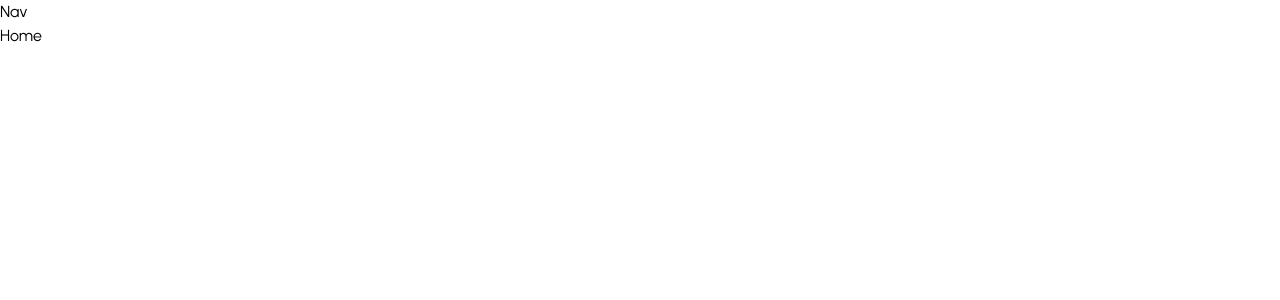
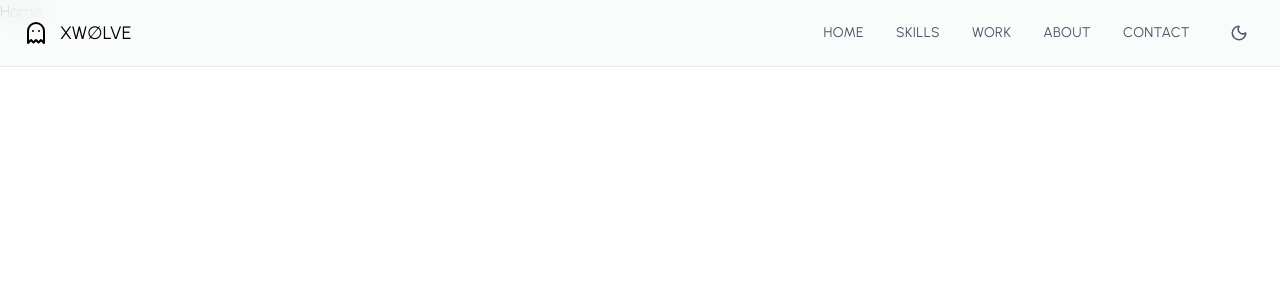
Before and after one commit to Axelbau19/PersonalWeb2.0, a React (Vite) app in the folder personal-web/: page / in a window 1280 px wide. Shown: the top 300 px of the page. Built offline with nearby package versions, Linux system fonts and the light colour scheme.

Commit message:
End navbar

```diff
--- a/personal-web/src/components/NavBar.jsx
+++ b/personal-web/src/components/NavBar.jsx
@@ -1,10 +1,106 @@
 import React from "react";
 import { useState } from "react";
-import {motion,useScroll, AnimatePresence} from "framer-motion"
+import { motion, useScroll, AnimatePresence } from "framer-motion"
+import { Ghost, Sun, Moon, Menu, X } from "lucide-react"
+import { useTheme } from "../context/ThemeContext";
+const NavBar = () => {
+    const { isDarkMode, toggleDarkMode } = useTheme();
+    const [isMenuOpen, setIsMenuOpen] = useState(false);
+    const scrollToSection = (sectionId) => {
+        const element = document.getElementById(sectionId);
+        if (element) {
+            element.scrollIntoView({ behavior: "smooth" });
+            setIsMenuOpen(false);
+        }
+    }
+    return (
+        <motion.nav style={{ opacity: 1 }}
+            className={`fixed w-full top-0 left-0 z-50 px-6 py-4
+        ${isDarkMode ? "bg-gray-950/80" : "bg-gray-50/80"}
+        backdrop-blur-md border-b ${isDarkMode ? "boder-gray-800" : "border-gray-200"}`}>
+            <div className="max-w-7xl mx-auto flex items-center justify-between">
+                <motion.div whileHover={{ scale: 1.05 }} className="flex items-center space-x-2">
+                    <Ghost size={24} />{""}
+                    <span className="text-lg ml-1">XW∅LVE</span>
+                </motion.div>
+                <div className="hidden md:flex items center space-x-8">
+                    {/* */}
+                    {["Home", "Skills", "Work", "About", "Contact"].map((item) => (
+                        <motion.button key={item} whileHover={{ y: -2 }}
+                            onClick={() => scrollToSection(item.toLowerCase())}
+                            className={`text-sm uppercase tracking-wide transition-colors ${isDarkMode ? "text-gray-400 hover:text-white" :
+                                    "text-gray-600 hover:text-gray-900"
+                                }`}>
+                            {item}
+                        </motion.button>
+                    ))
+                    }
+                    <motion.button whileHover={{ scale: 1.05 }}
+                        whileTap={{ scale: 0.95 }}
+                        onClick={() => toggleDarkMode(isDarkMode ? "light" : "dark")
+                        }
+                        className={`p-2 rounded-full transition-colors
+                    ${isDarkMode ? "text-gray-400 hover:text-white hover:bg-gray-800" : "text-gray-600 hover:text-gray-900 hover:bg-gray-200"}`}>
+                        {isDarkMode ? <Sun size={18} /> : <Moon size={18} />}
+                    </motion.button>
+                </div>
+                {/*Mobile */}
+                <div className="md:hidden flex items-center space-x-4">
+                    <motion.button whileHover={{ scale: 1.05 }}
+                        whileTap={{ scale: 0.95 }}
+                        onClick={() => toggleDarkMode(isDarkMode ? "light" : "dark")}
+                        className={`p-2 rounded-full transition-colors ${isDarkMode
+                                ? "text-gray-400 hover:text-white hover:bg-gray-800" :
+                                "text-gray-600 hover:text-gray-900 hover:bg-gray-200"
+                            }`}>
+                        {
+                            isDarkMode ? <Sun size={18} /> : <Moon size={18}></Moon>
+                        }
+                    </motion.button>
+                    <motion.button
+                        whileHover={{ scale: 1.05 }}
+                        whileTap={{ scale: 0.95 }}
+                        onClick={() => setIsMenuOpen(!isMenuOpen)}
+                        className={
+                            `p-2 rounded-full transition-colors
+                    ${isDarkMode ? "text-gray-400 hover:text-white hover:bg-gray-800" :
+                                "text-gray-600 hover:text-gray-900 hover:bg-gray-200"
+                            }`
+                        }
+                    >
+                        {isMenuOpen ? <X size={20} /> : <Menu size={20} />}
+                    </motion.button>
 
-const NavBar = () =>{
-    return(
-        <div>Nav</div>
+                </div>
+            </div>
+
+
+            <AnimatePresence>
+                {
+                    isMenuOpen && (
+                        <motion.div
+                            initial={{ opacity: 0, y: -20 }}
+                            animate={{ opacity: 1, y: -0 }}
+                            exit={{ opacity: 0, y: -20 }}
+                            className={`md:hidden mt-4 p-4 rounded-lg ${isDarkMode ? "bg-gray-900" : "border-white"
+                                } border ${isDarkMode ? "border-gray-800" : "border-gray-200"}
+                        `}>
+                            {["Home", "Skills", "Work", "About", "Contact"].map((item) => (
+                                <motion.button key={item} whileHover={{ x: 5 }}
+                                    onClick={() => scrollToSection(item.toLowerCase())}
+                                    className={`block w-full text-left py-2 text-sm uppercase
+                            tracking-wider transition-colors ${isDarkMode ? "text-gray-400 hover:text-white" :
+                                            "text-gray-600 hover:text-gray-900"
+                                        }`}>
+                                    {item}
+                                </motion.button>
+                            ))
+                            }
+                        </motion.div>
+                    )
+                }
+            </AnimatePresence>
+        </motion.nav>
     )
 }
 
```
